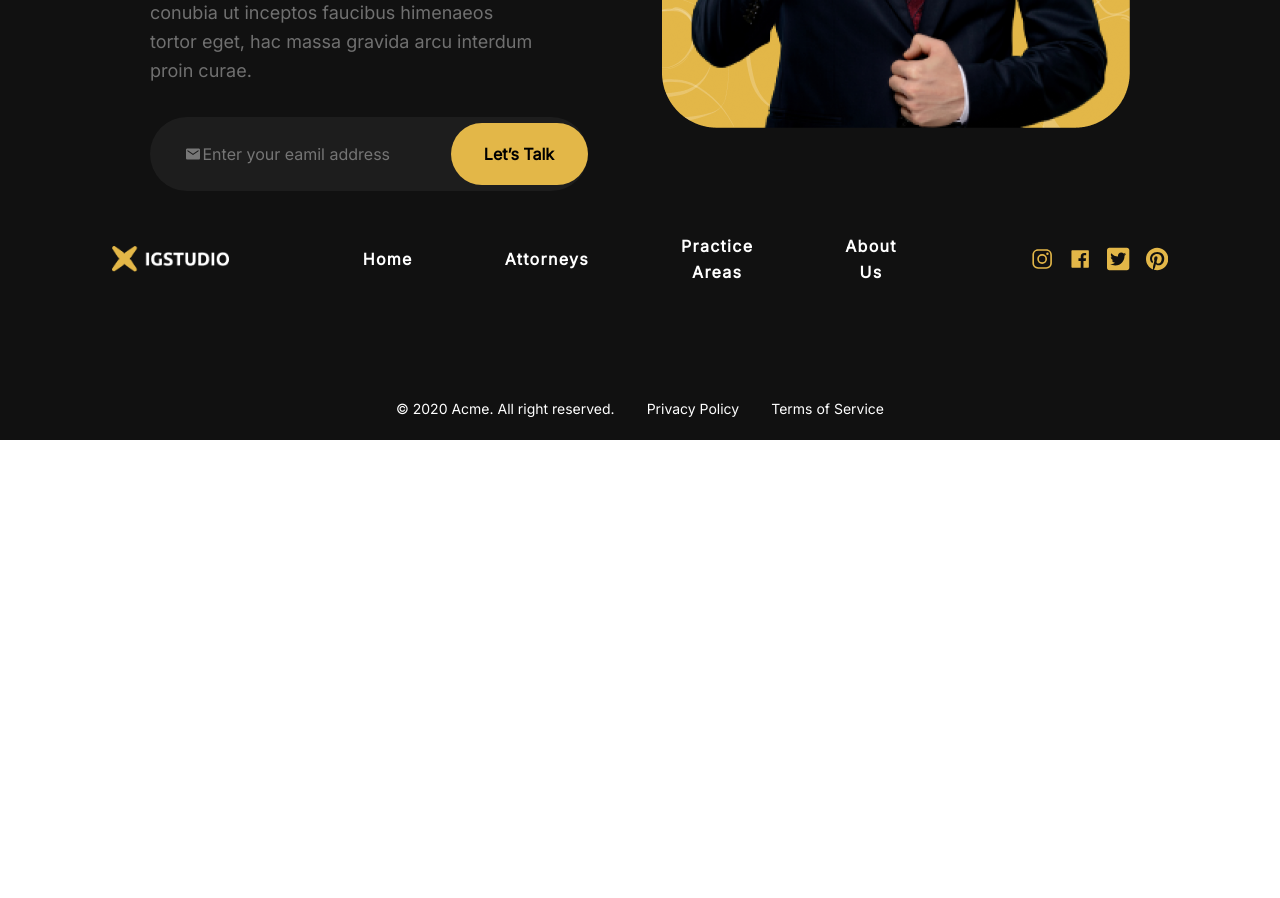
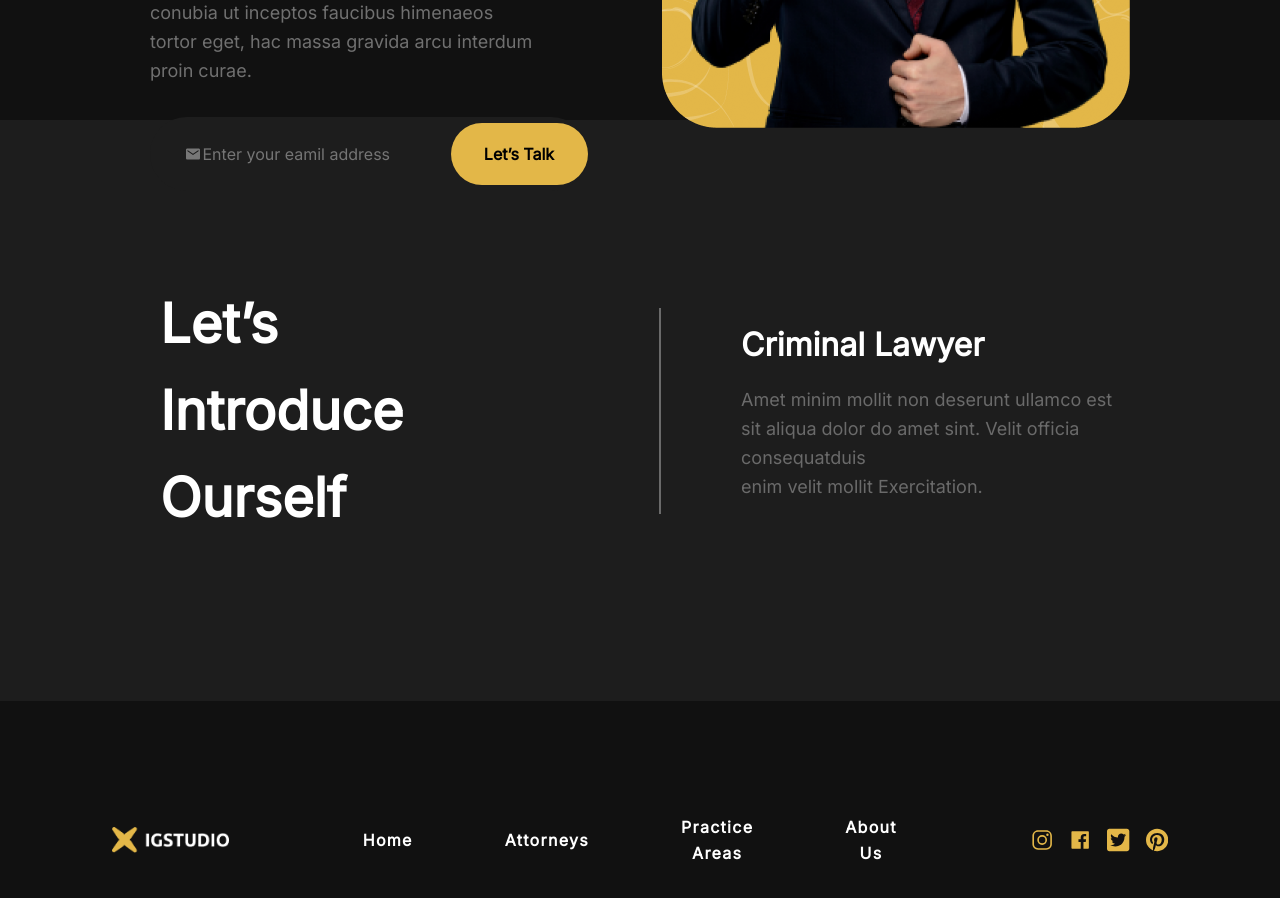
Before and after one commit to sauravburjwal/Law-Firm, a React (Vite) app: page / in a window 1280 px wide. Shown: the part 680-1578 px from the top of the page. Before the commit the page ends 1120 px from the top, so only its background shows below. Built offline with nearby package versions, Linux system fonts and the light colour scheme.

Commit message:
add-about-us

```diff
--- a/src/App.jsx
+++ b/src/App.jsx
@@ -1,5 +1,6 @@
 import Navbar from './Components/Navbar/Navbar';
 import HeroSection from './Components/HeroSection/HeroSection';
+import AboutUs from './Components/AboutUs/AboutUs';
 import Footer from './Components/Footer/Footer';
 import './App.css';
 
@@ -8,6 +9,7 @@ function App() {
     <>
       <Navbar />
       <HeroSection />
+      <AboutUs />
       <Footer />
     </>
   );
--- /dev/null
+++ b/src/Components/AboutUs/AboutUs.css
@@ -0,0 +1,37 @@
+.about-us {
+  background-color: var(--css-black-secondary);
+  padding: 10rem;
+  display: flex;
+  align-items: center;
+  justify-content: center;
+  color: var(--css-white);
+}
+
+.about-us-heading h2 {
+  font-size: 54px;
+  line-height: 87px;
+  margin-right: 15rem;
+}
+
+.vertical-line {
+  border: 1px solid rgba(106, 106, 106, 1);
+  height: 206px;
+}
+
+.about-us-text {
+  display: flex;
+  flex-direction: column;
+  align-items: flex-start;
+  gap: 1rem;
+  margin-left: 5rem;
+}
+
+.about-us-text h3 {
+  font-size: 32px;
+}
+
+.about-us-text p {
+  color: rgba(106, 106, 106, 1);
+  font-size: 18px;
+  line-height: 29px;
+}
--- /dev/null
+++ b/src/Components/AboutUs/AboutUs.jsx
@@ -0,0 +1,24 @@
+import './AboutUs.css';
+
+const AboutUs = () => {
+  return (
+    <div className="about-us" id="about-us">
+      <div className="about-us-heading">
+        <h2>
+          Let’s Introduce <br /> Ourself
+        </h2>
+      </div>
+      <div className="vertical-line"></div>
+      <div className="about-us-text">
+        <h3>Criminal Lawyer</h3>
+        <p>
+          Amet minim mollit non deserunt ullamco est <br /> sit aliqua dolor do
+          amet sint. Velit officia consequatduis <br /> enim velit mollit
+          Exercitation.
+        </p>
+      </div>
+    </div>
+  );
+};
+
+export default AboutUs;
```
